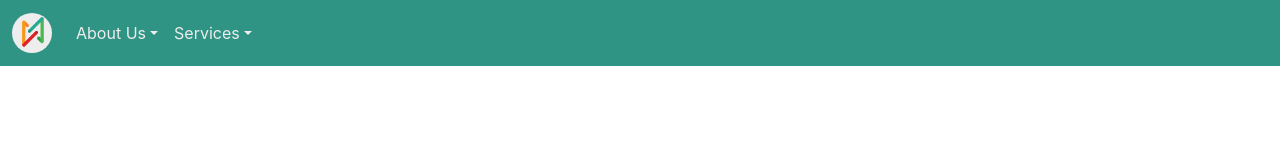
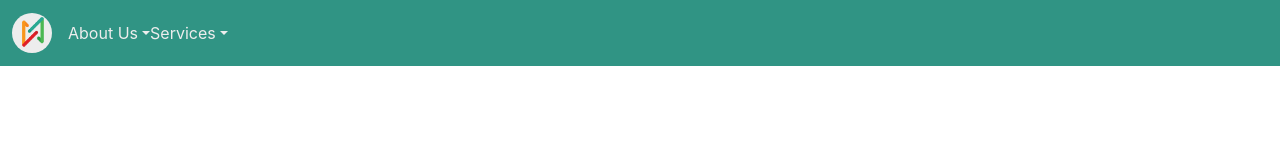
Before and after one commit to mmorac/qadynamicscr, a React (Create React App) app: page / in a window 1280 px wide. Shown: the top 160 px of the page. Built offline with nearby package versions, Linux system fonts and the light colour scheme.

Commit message:
Eliminando hrefs innecesarios

```diff
--- a/src/App.tsx
+++ b/src/App.tsx
@@ -23,18 +23,18 @@ function App() {
             <div className="collapse navbar-collapse" id="navbarNav">
               <ul className="navbar-nav">
                 <li className="nav-item dropdown">
-                  <a className="nav-link dropdown-toggle" role="button" data-bs-toggle="dropdown" aria-expanded="false">
+                  <button className="nav-link dropdown-toggle" type="button" data-bs-toggle="dropdown" aria-expanded="false" style={{ background: 'none', border: 'none', padding: 0 }}>
                     About Us
-                  </a>
+                  </button>
                   <ul className="dropdown-menu">
                     <li><Link className="dropdown-item" to="/mvv">Mission, Vision & Values</Link></li>
                     <li><Link className="dropdown-item" to="/expertise">Expertise</Link></li>
                   </ul>
                 </li>
                 <li className="nav-item dropdown">
-                  <a className="nav-link dropdown-toggle" role="button" data-bs-toggle="dropdown" aria-expanded="false">
+                  <button className="nav-link dropdown-toggle" type="button" data-bs-toggle="dropdown" aria-expanded="false" style={{ background: 'none', border: 'none', padding: 0 }}>
                     Services
-                  </a>
+                  </button>
                   <ul className="dropdown-menu">
                     <li><Link className="dropdown-item" to="/consultancy">Sterilization Consultancy</Link></li>
                     <li><Link className="dropdown-item" to="/training">Sterilization Training</Link></li>
```
